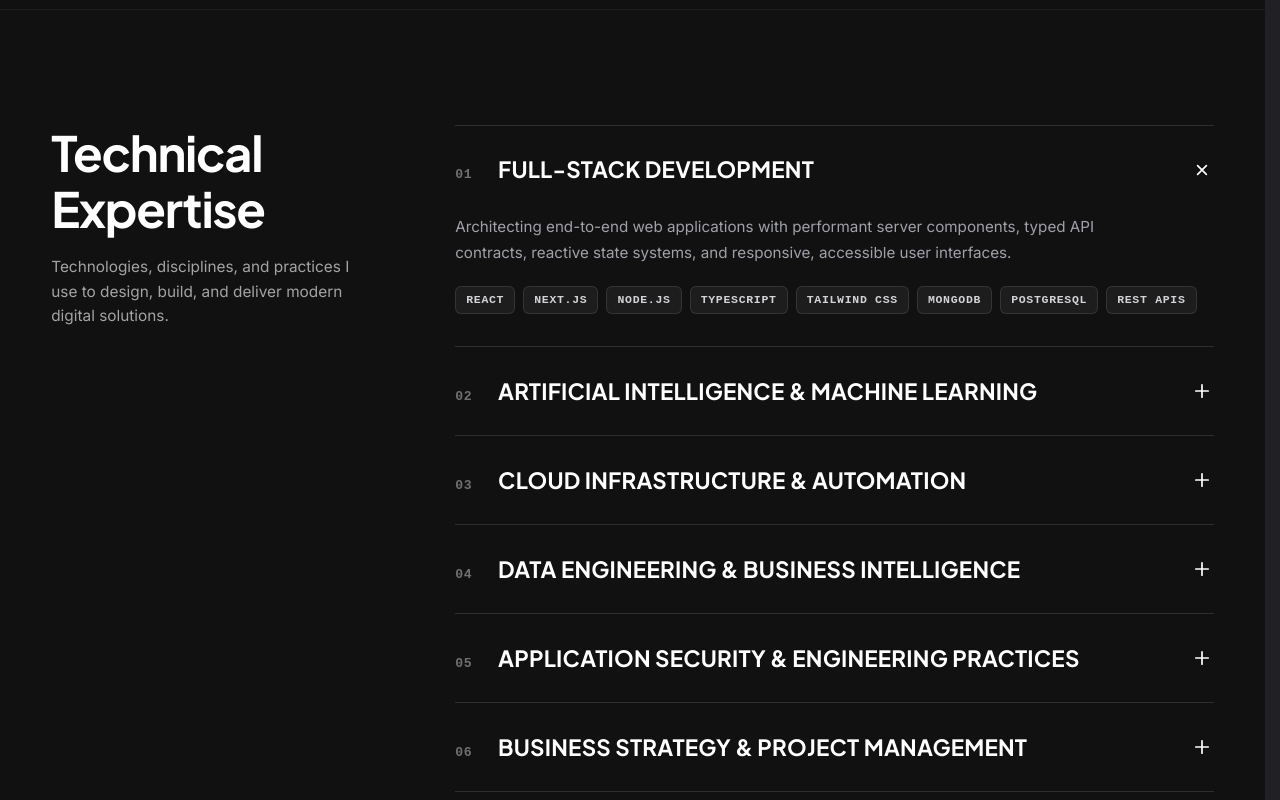
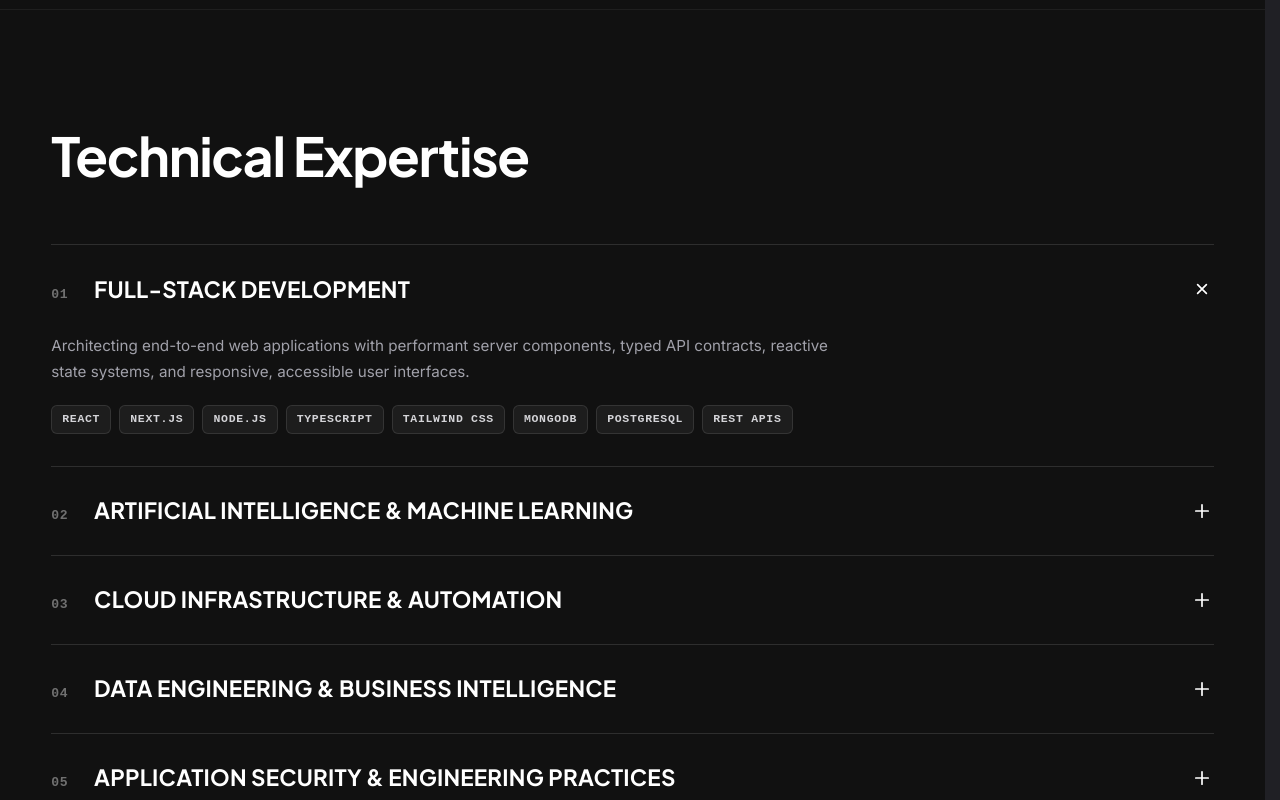
Before and after one commit to dilshandevxx/dilshan-personal-portfolio, a Next.js app: page / in a window 1280 px wide. Shown: the part 4920-5720 px from the top of the page. Built offline with nearby package versions, Linux system fonts and the light colour scheme; a web font is replaced by a local one.

Commit message:
feat: move technical expertise title to top, remove subtitle, and position technical list below

```diff
--- a/src/components/cover/sections/SkillsGrid.module.css
+++ b/src/components/cover/sections/SkillsGrid.module.css
@@ -1,4 +1,4 @@
-/* Technical Expertise Section — Clean Minimalist Accordion System (Matching Reference Image) */
+/* Technical Expertise Section — Top Title & Clean Accordion List Below */
 
 .servicesSection {
   background-color: #111111;
@@ -15,60 +15,30 @@
   width: 100%;
 }
 
-/* 2-Column Layout */
-.layout {
-  display: grid;
-  grid-template-columns: 340px 1fr;
-  gap: clamp(2.5rem, 5vw, 6rem);
-  align-items: start;
+/* Header Block on Top */
+.headerBlock {
+  margin-bottom: clamp(2.5rem, 4.5vw, 4rem);
   width: 100%;
-}
-
-/* Left Column: Clean Bold Headline + Subtitle */
-.leftCol {
-  position: relative;
-}
-
-.stickyHeader {
-  position: sticky;
-  top: 110px;
-  display: flex;
-  flex-direction: column;
-  gap: 1.15rem;
 }
 
 .headline {
   color: #ffffff;
   font-family: var(--font-display, "Plus Jakarta Sans", "Inter", -apple-system, sans-serif);
-  font-size: clamp(2.2rem, 3.8vw, 3.2rem);
+  font-size: clamp(2.4rem, 4.2vw, 3.6rem);
   font-weight: 700;
   line-height: 1.15;
   letter-spacing: -0.025em;
   margin: 0;
 }
 
-.subheadline {
-  color: rgba(255, 255, 255, 0.62);
-  font-family: var(--font-body, "Inter", -apple-system, sans-serif);
-  font-size: 0.96rem;
-  line-height: 1.6;
-  margin: 0;
-  max-width: 320px;
-}
-
-/* Right Column: Clean Borderless Accordion Rows */
-.rightCol {
-  width: 100%;
-  min-width: 0;
-}
-
+/* Accordion List Directly Below */
 .accordionList {
   display: flex;
   flex-direction: column;
   width: 100%;
 }
 
-/* Individual Accordion Row matching reference */
+/* Individual Accordion Row */
 .accordionItem {
   width: 100%;
   border-bottom: 1px solid rgba(255, 255, 255, 0.12);
@@ -137,7 +107,7 @@
   line-height: 1.3;
 }
 
-/* Minimalist Thin Plus Icon on the right matching reference */
+/* Minimalist Thin Plus Icon on the right */
 .plusIcon {
   display: flex;
   align-items: center;
@@ -174,7 +144,7 @@
   line-height: 1.7;
   color: #a1a1aa;
   margin: 0 0 1.25rem 0;
-  max-width: 680px;
+  max-width: 780px;
 }
 
 /* Tag Pills */
@@ -201,20 +171,17 @@
 /* =========================================================================
    Responsive Breakpoints
    ========================================================================= */
-@media (max-width: 900px) {
-  .layout {
-    grid-template-columns: 1fr;
-    gap: 3rem;
-  }
-
-  .stickyHeader {
-    position: static;
-  }
-}
-
 @media (max-width: 640px) {
   .servicesSection {
     padding: 4rem 1.25rem 4.5rem;
+  }
+
+  .headerBlock {
+    margin-bottom: 2rem;
+  }
+
+  .headline {
+    font-size: clamp(2rem, 8.5vw, 2.6rem);
   }
 
   .itemTrigger {
--- a/src/components/cover/sections/SkillsGrid.tsx
+++ b/src/components/cover/sections/SkillsGrid.tsx
@@ -133,20 +133,12 @@ export default function SkillsGrid() {
       aria-label="Technical Expertise"
     >
       <div className={styles.container}>
-        <div className={styles.layout}>
-          {/* Left Column: Title & Description */}
-          <div className={styles.leftCol}>
-            <div className={styles.stickyHeader}>
+        {/* Title on the Top */}
+        <div className={styles.headerBlock}>
           <h2 className={styles.headline}>Technical Expertise</h2>
-              <p className={styles.subheadline}>
-                Technologies, disciplines, and practices I use to design, build,
-                and deliver modern digital solutions.
-              </p>
-            </div>
         </div>
 
-          {/* Right Column: Clean Borderless Uppercase Accordion Rows with + Icon */}
-          <div className={styles.rightCol}>
+        {/* Technical List Below */}
         <div className={styles.accordionList}>
           {TECHNICAL_DOMAINS.map((item) => {
             const isOpen = openId === item.id;
@@ -229,8 +221,6 @@ export default function SkillsGrid() {
           })}
         </div>
       </div>
-        </div>
-      </div>
     </section>
   );
 }
```
Lines whose indentation alone changed are shown as unchanged.
